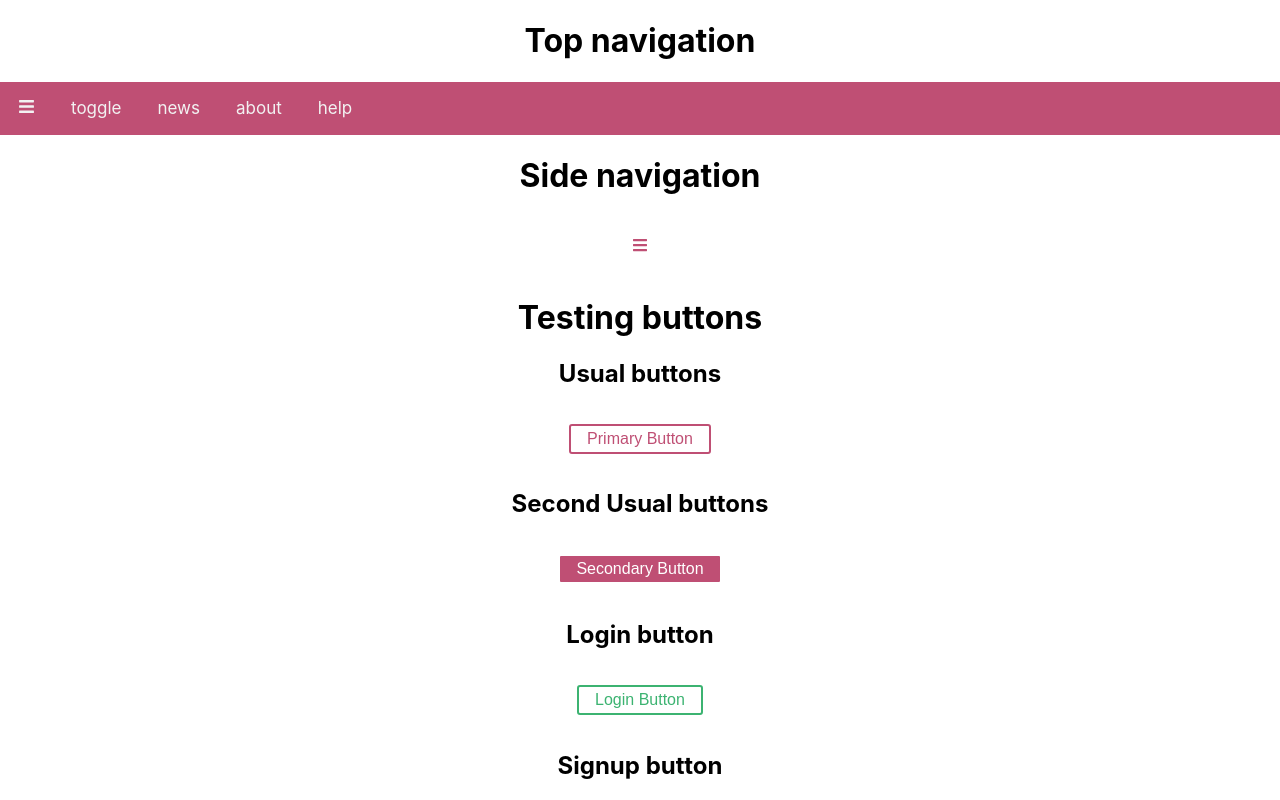
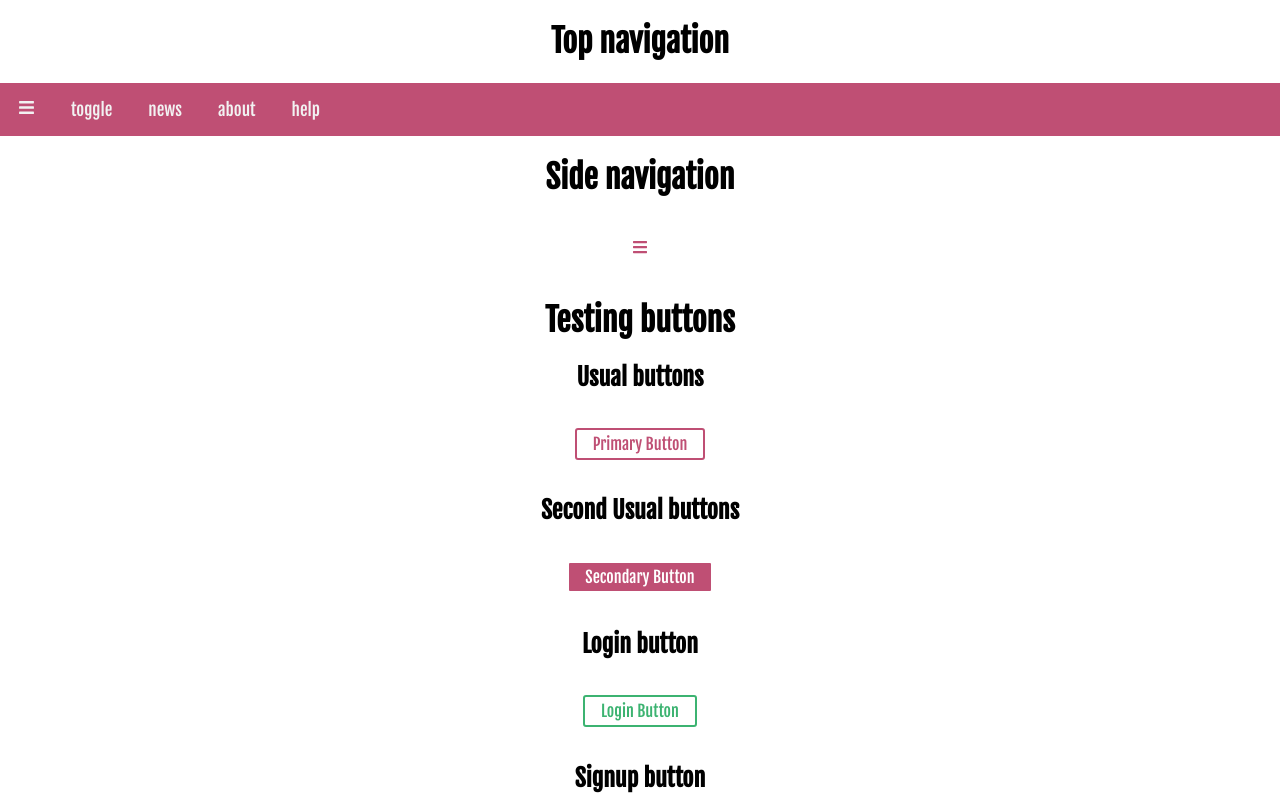
Before and after one commit to Heshan-kavi/dotnet-api-react-app, a React (Create React App) app: page / in a window 1280 px wide. Shown: the top 800 px of the page. Built offline with nearby package versions, Linux system fonts and the light colour scheme.

Commit message:
updated font family

```diff
--- a/src/Shared/Components/Buttons.js
+++ b/src/Shared/Components/Buttons.js
@@ -3,6 +3,7 @@ import { styled } from "styled-components";
 export const PrimaryButton = styled.button`
     color: #BF4F74;
     font-size: 1em;
+    font-family: Fjalla One;
     margin: 1em;
     padding: 0.25em 1em;
     border: 2px solid #BF4F74;
@@ -13,6 +14,7 @@ export const PrimaryButton = styled.button`
 export const SecondaryButton = styled.button`
     color: white;
     font-size: 1em;
+    font-family: Fjalla One;
     margin: 1em;
     padding: 0.25em 1em;
     border: 2px solid white;
--- /dev/null
+++ b/src/Shared/Components/Headline.js
@@ -0,0 +1,6 @@
+import React from "react";
+import { styled } from "styled-components";
+
+
+export const H1 = styled.h1`
+`;
--- a/src/index.css
+++ b/src/index.css
@@ -1,8 +1,10 @@
+@import url('https://fonts.googleapis.com/css2?family=Fjalla+One&family=Oswald:wght@200&display=swap');
+
 body {
   margin: 0;
-  font-family: -apple-system, BlinkMacSystemFont, 'Segoe UI', 'Roboto', 'Oxygen',
+  /* font-family: -apple-system, BlinkMacSystemFont, 'Segoe UI', 'Roboto', 'Oxygen',
     'Ubuntu', 'Cantarell', 'Fira Sans', 'Droid Sans', 'Helvetica Neue',
-    sans-serif;
+    sans-serif; */
   -webkit-font-smoothing: antialiased;
   -moz-osx-font-smoothing: grayscale;
 }
@@ -11,3 +13,7 @@ code {
   font-family: source-code-pro, Menlo, Monaco, Consolas, 'Courier New',
     monospace;
 }
+
+body, html {
+  font-family: 'Fjalla One', sans-serif;
+}
```
